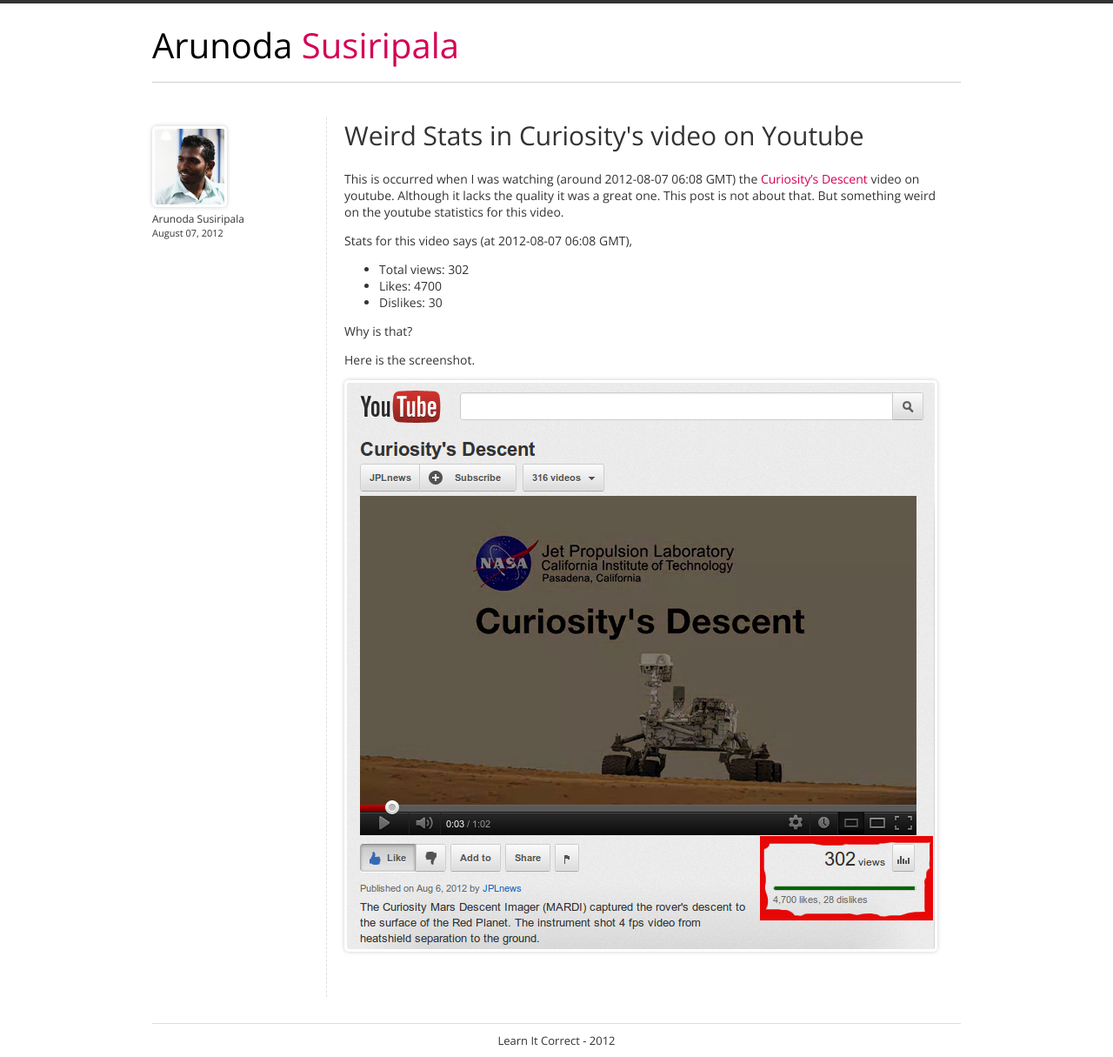
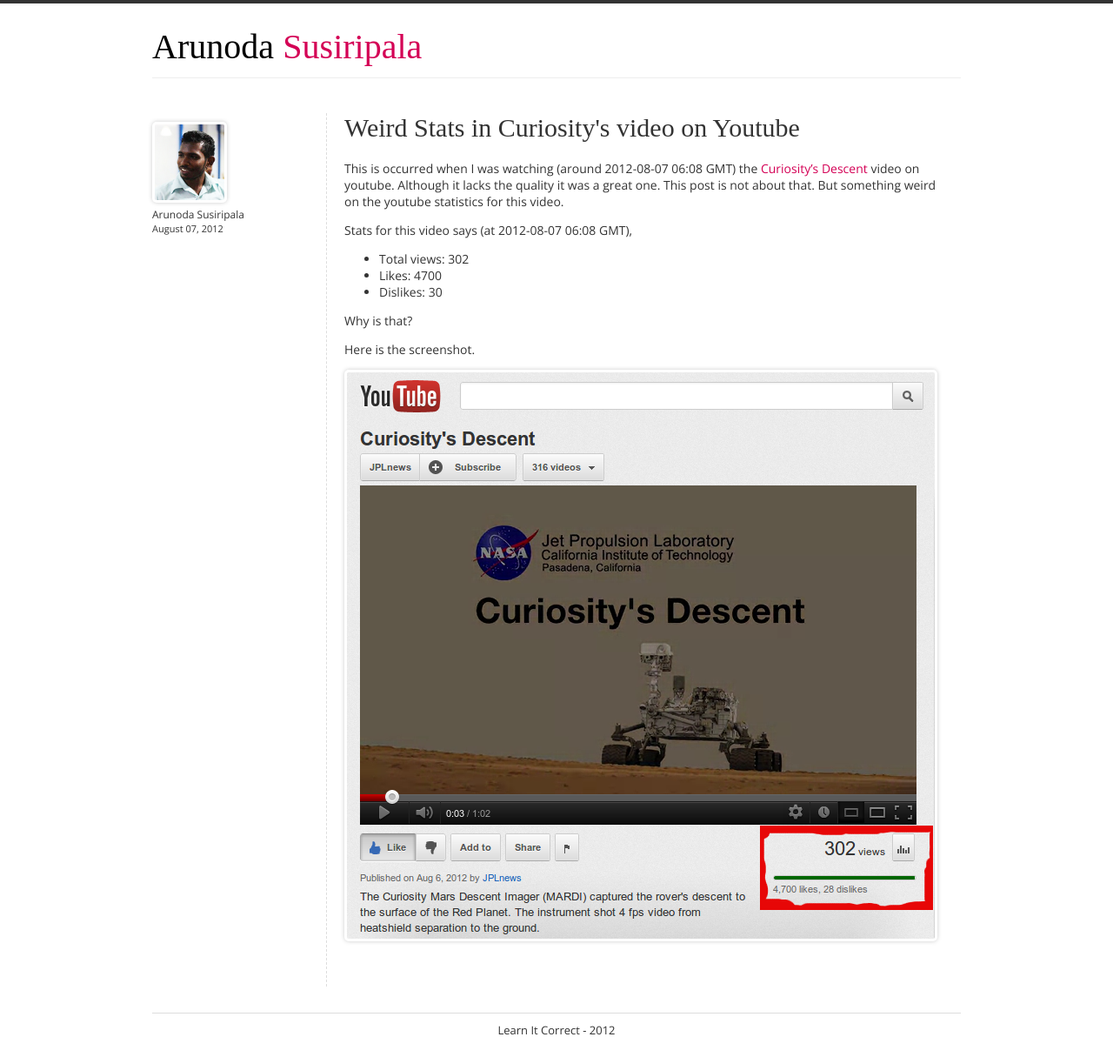
Before and after one commit to arunodame/arunodame.github.com, a Jekyll site: the page built from _posts/2012-08-07-youtube-curiosity-weird.md, in a window 1280 px wide. Shown: the whole page at 87% size. Built offline with Jekyll 4.4.1, drawn with Linux system fonts in a browser that asks for light colours; some web fonts are replaced; comment, search, counter and statistics services are not loaded.

Commit message:
added css

```diff
--- a/css/main.css
+++ b/css/main.css
@@ -1,5 +1,5 @@
 @import url(http://fonts.googleapis.com/css?family=Open+Sans);
-@import url(http://fonts.googleapis.com/css?family=Droid+Sans);
+@import url(http://fonts.googleapis.com/css?family=Doppio+One);
 
 body {
 	margin: 0px;
@@ -33,6 +33,7 @@
 h1 {
 	font-size: 30px;
 	font-weight: normal;
+	font-family: "Doppio One";
 }
 
 
@@ -46,8 +47,8 @@
 	margin: 20px 0px 0px 0px;
 	position: relative;
 	height: 50px;
-	padding: 0px 0px 20px 0px;
-	border-bottom: 1px solid #cccccc;
+	padding: 0px 0px 15px 0px;
+	border-bottom: 1px solid #eee;
 }
 
 #heading #logo {
@@ -62,6 +63,7 @@
     font-size: 40px;
     color: #000000;
     text-decoration: none;
+    font-family: "Doppio One";
 }
 
 #heading #logo #logo_docs {
```
